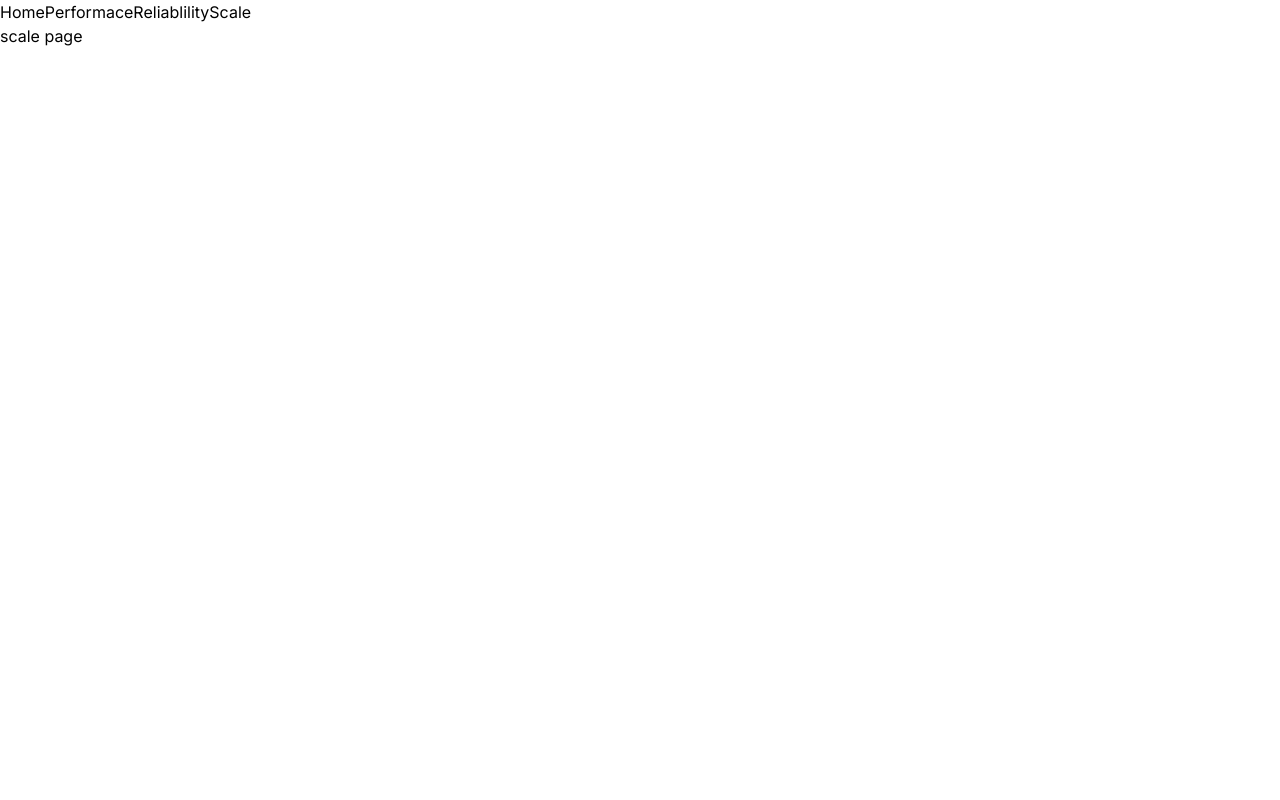
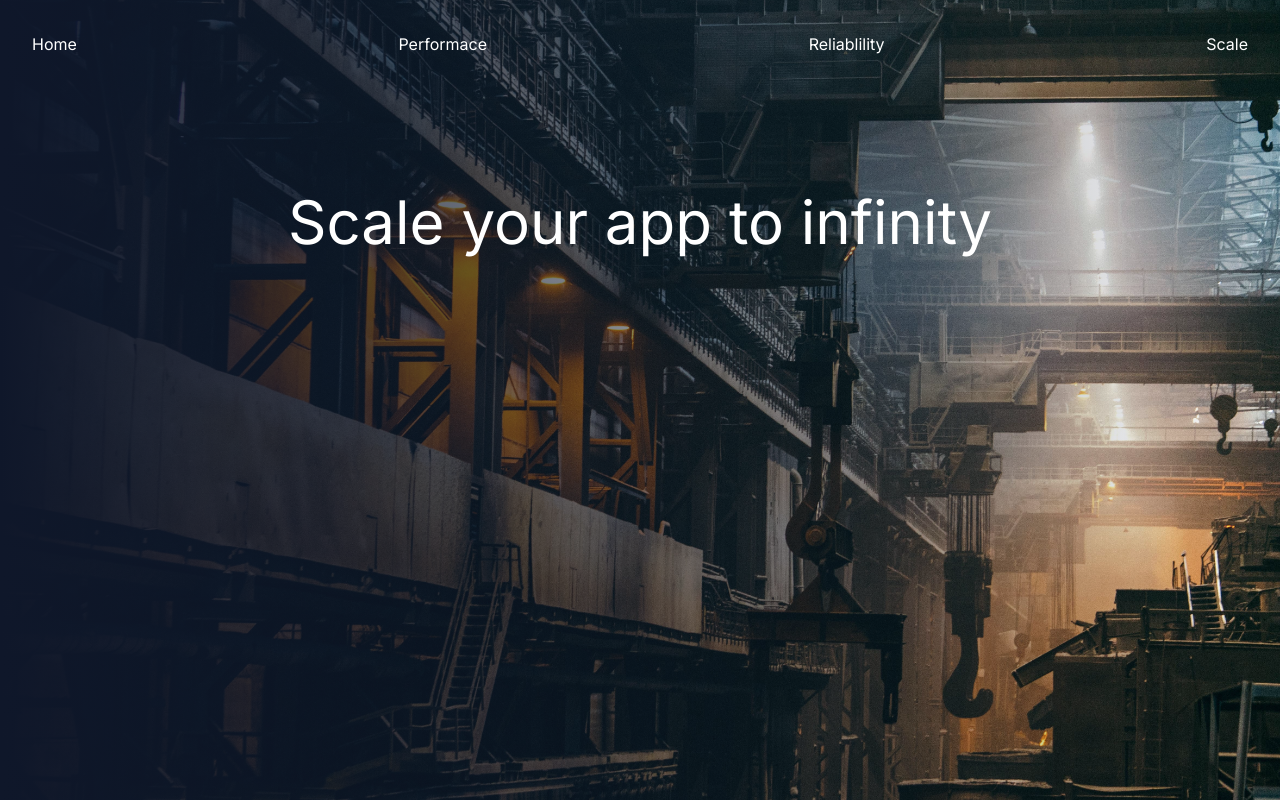
Before and after one commit to Alzubair98/corp, a Next.js app: page /scale in a window 1280 px wide. Built offline with nearby package versions, Linux system fonts and the light colour scheme.

Commit message:
add pages and navbar

```diff
--- a/src/app/performance/page.tsx
+++ b/src/app/performance/page.tsx
@@ -1,7 +1,12 @@
+import Hero from "@/components/hero";
+import performace from "../../../public/performance.jpg";
+
 export default function PerformancePage() {
   return (
-    <div>
-      <h1>performance</h1>
-    </div>
+    <Hero
+      imgData={performace}
+      imgAlt="performance image"
+      title=" we serve high performance applications"
+    />
   );
 }
--- a/src/app/reliability/page.tsx
+++ b/src/app/reliability/page.tsx
@@ -1,7 +1,12 @@
+import Hero from "@/components/hero";
+import reliability from "../../../public/reliability.jpg";
+
 export default function ReliabilityPage() {
   return (
-    <div>
-      <h1>ReliabilityPage</h1>
-    </div>
+    <Hero
+      imgData={reliability}
+      imgAlt="reliability image"
+      title="Super high reliability hosting"
+    />
   );
 }
--- a/src/app/scale/page.tsx
+++ b/src/app/scale/page.tsx
@@ -1,7 +1,12 @@
+import Hero from "@/components/hero";
+import scale from "../../../public/scale.jpg";
+
 export default function ScalePage() {
   return (
-    <div>
-      <h1>scale page</h1>
-    </div>
+    <Hero
+      imgData={scale}
+      imgAlt="scale image"
+      title="Scale your app to infinity"
+    />
   );
 }
--- a/src/components/header.tsx
+++ b/src/components/header.tsx
@@ -2,11 +2,13 @@ import Link from "next/link";
 
 export default function Header() {
   return (
-    <div>
-      <Link href="/">Home</Link>
-      <Link href="/performance">Performace</Link>
-      <Link href="/reliability ">Reliablility</Link>
-      <Link href="/scale">Scale</Link>
+    <div className="w-full absolute text-white z-10">
+      <nav className="container relative flex flex-wrap items-center justify-between mx-auto p-8">
+        <Link href="/">Home</Link>
+        <Link href="/performance">Performace</Link>
+        <Link href="/reliability ">Reliablility</Link>
+        <Link href="/scale">Scale</Link>
+      </nav>
     </div>
   );
 }
```
